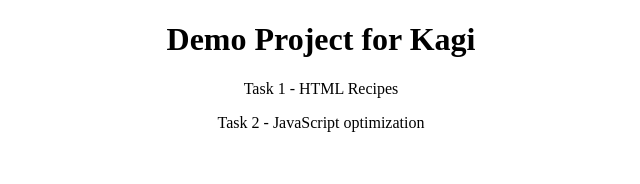
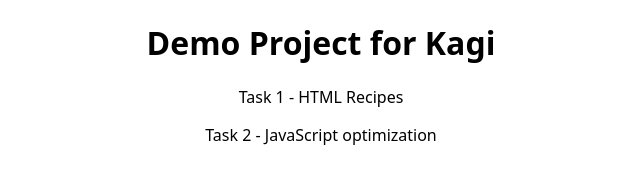
Before and after one commit to colinhowells/kagi-demo-project-colin-howells, a plain HTML site: page index.html in a window 1280 px wide. Shown: the whole page, without its empty margins (319-959 px from the left). Drawn offline with Linux system fonts and the light colour scheme.

Commit message:
font stack reset

```diff
--- a/css/base.css
+++ b/css/base.css
@@ -2,6 +2,7 @@ body {
 	padding: 0;
 	margin: 0;
 	min-height: 100vh;
+	font-family: system-ui, 'Segoe UI', Roboto, Helvetica, Arial, sans-serif;
 }
 header {
 	text-align: center;
```
